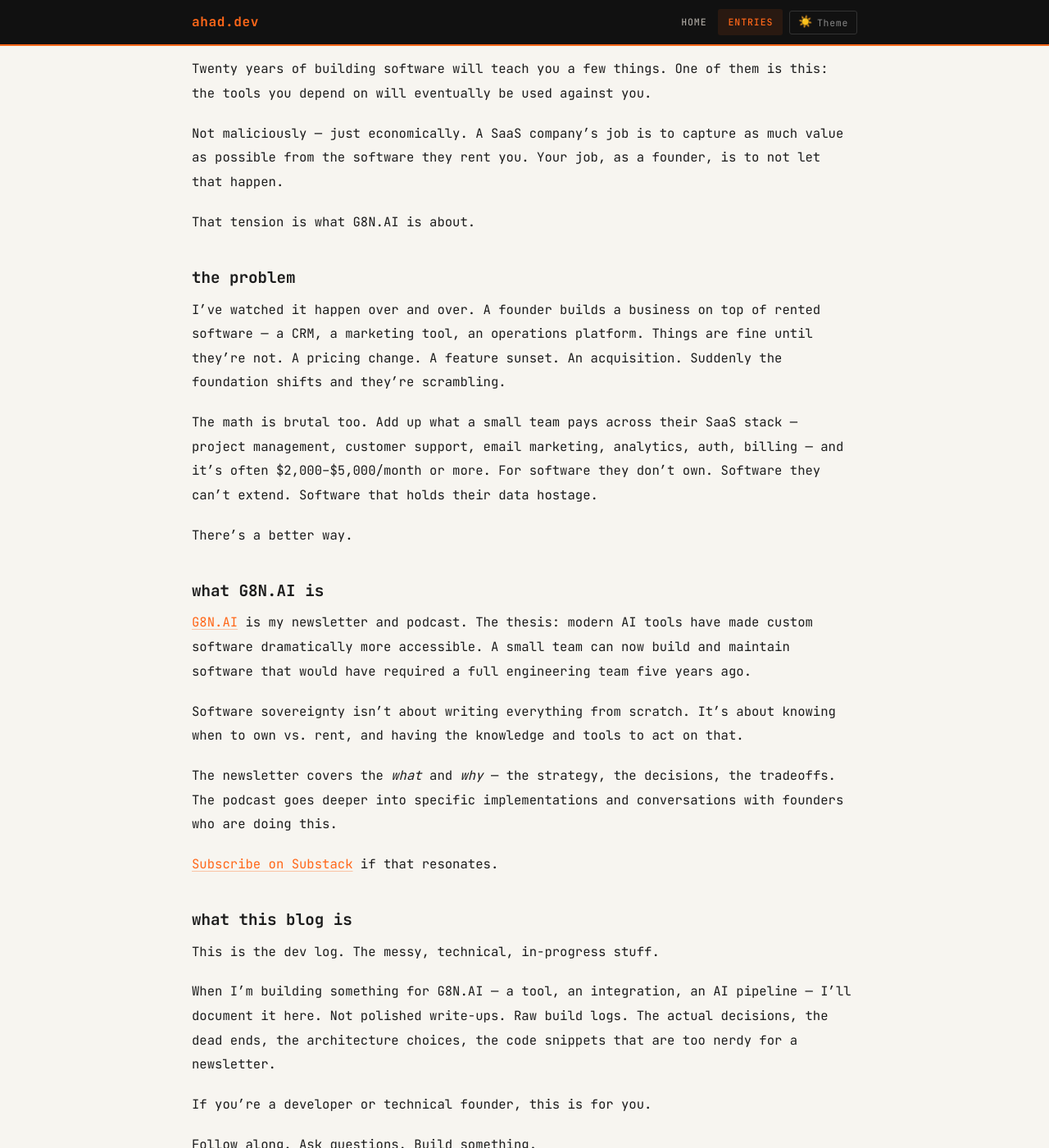
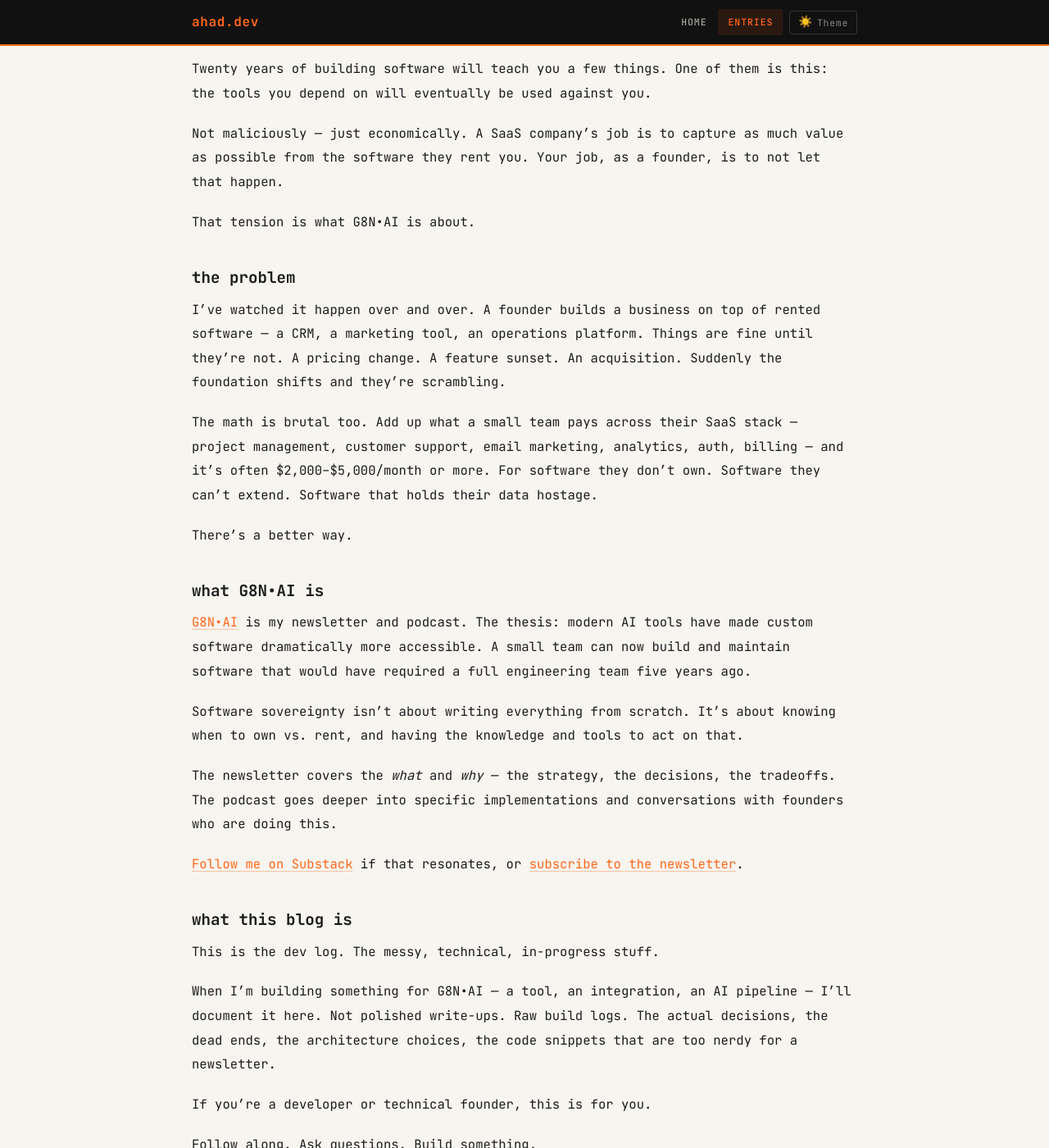
Before and after one commit to aamdani/blog, a Jekyll site: the page built from _entries/hello-world.markdown, in a window 1280 px wide and 1400 px high, scrolled down 277 px. Shown: the whole window at 82% size. Built offline with Jekyll 4.4.1, drawn with Linux system fonts in a browser that asks for light colours.

Commit message:
Updated Hello World

```diff
--- a/_entries/hello-world.markdown
+++ b/_entries/hello-world.markdown
@@ -15,7 +15,7 @@ Twenty years of building software will teach you a few things. One of them is th
 
 Not maliciously — just economically. A SaaS company's job is to capture as much value as possible from the software they rent you. Your job, as a founder, is to not let that happen.
 
-That tension is what G8N.AI is about.
+That tension is what G8N•AI is about.
 
 ## the problem
 
@@ -25,21 +25,21 @@ The math is brutal too. Add up what a small team pays across their SaaS stack
 
 There's a better way.
 
-## what G8N.AI is
+## what G8N•AI is
 
-[G8N.AI](https://g8n.ai) is my newsletter and podcast. The thesis: modern AI tools have made custom software dramatically more accessible. A small team can now build and maintain software that would have required a full engineering team five years ago.
+[G8N•AI](https://g8n.ai) is my newsletter and podcast. The thesis: modern AI tools have made custom software dramatically more accessible. A small team can now build and maintain software that would have required a full engineering team five years ago.
 
 Software sovereignty isn't about writing everything from scratch. It's about knowing when to own vs. rent, and having the knowledge and tools to act on that.
 
 The newsletter covers the *what* and *why* — the strategy, the decisions, the tradeoffs. The podcast goes deeper into specific implementations and conversations with founders who are doing this.
 
-[Subscribe on Substack](https://g8n.substack.com) if that resonates.
+[Follow me on Substack](https://www.substack.com/@ahadamdani) if that resonates, or [subscribe to the newsletter](https://www.g8n.ai/subscribe).
 
 ## what this blog is
 
 This is the dev log. The messy, technical, in-progress stuff.
 
-When I'm building something for G8N.AI — a tool, an integration, an AI pipeline — I'll document it here. Not polished write-ups. Raw build logs. The actual decisions, the dead ends, the architecture choices, the code snippets that are too nerdy for a newsletter.
+When I'm building something for G8N•AI — a tool, an integration, an AI pipeline — I'll document it here. Not polished write-ups. Raw build logs. The actual decisions, the dead ends, the architecture choices, the code snippets that are too nerdy for a newsletter.
 
 If you're a developer or technical founder, this is for you.
 
```
